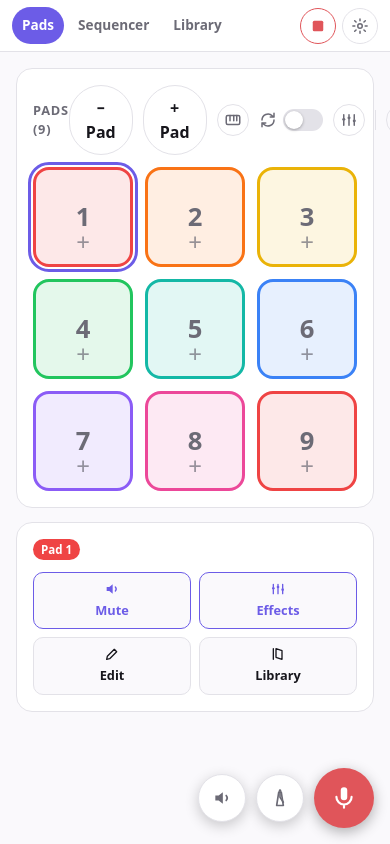
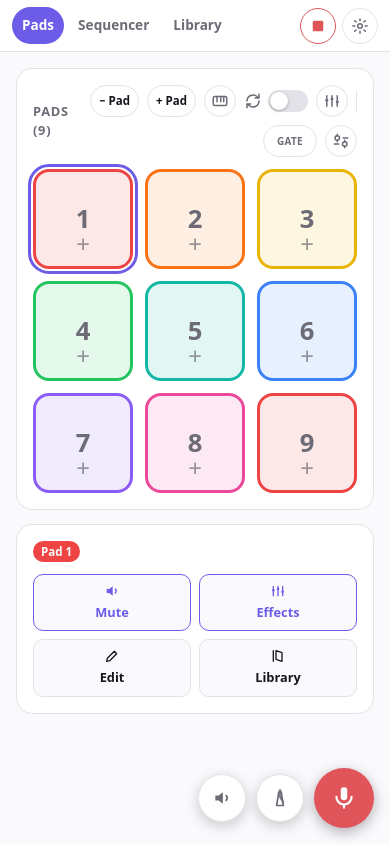
Before and after one commit to Amenonuhoko/mini-mixer, a React (Vite) app in the folder app/: page / in a window 390 px wide. Built offline with nearby package versions, Linux system fonts and the light colour scheme.

Commit message:
Keep pad controls usable on mobile

```diff
--- a/app/src/index.css
+++ b/app/src/index.css
@@ -863,7 +863,16 @@ h2 {
 .pad-grid-header-controls {
   display: flex;
   align-items: center;
-  gap: 10px;
+  justify-content: flex-end;
+  flex-wrap: wrap;
+  gap: 8px;
+}
+
+.pad-count-button {
+  min-height: 32px;
+  padding: 4px 8px;
+  font-size: 0.72rem;
+  white-space: nowrap;
 }
 
 .fx-menu-btn {
```
